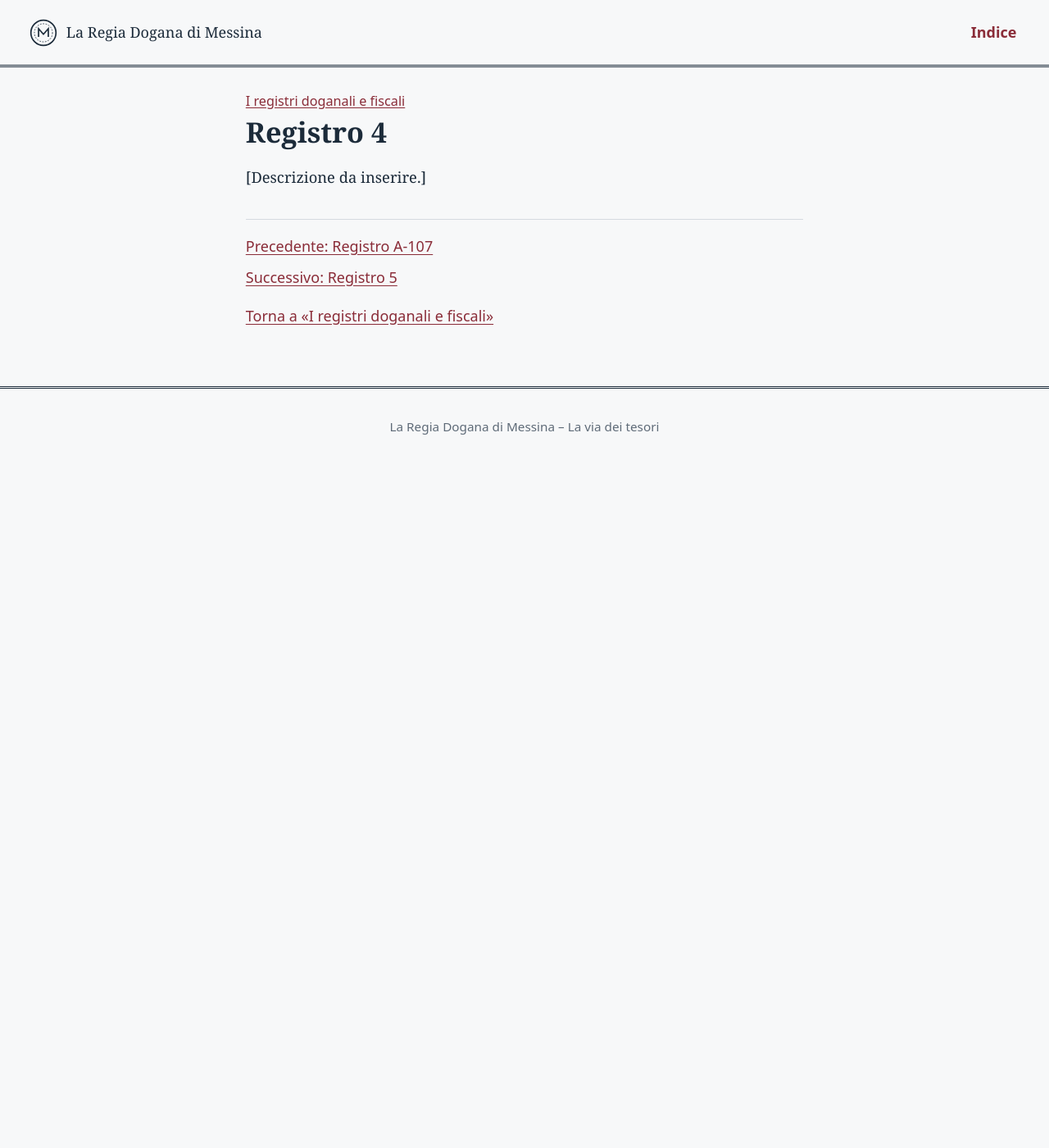
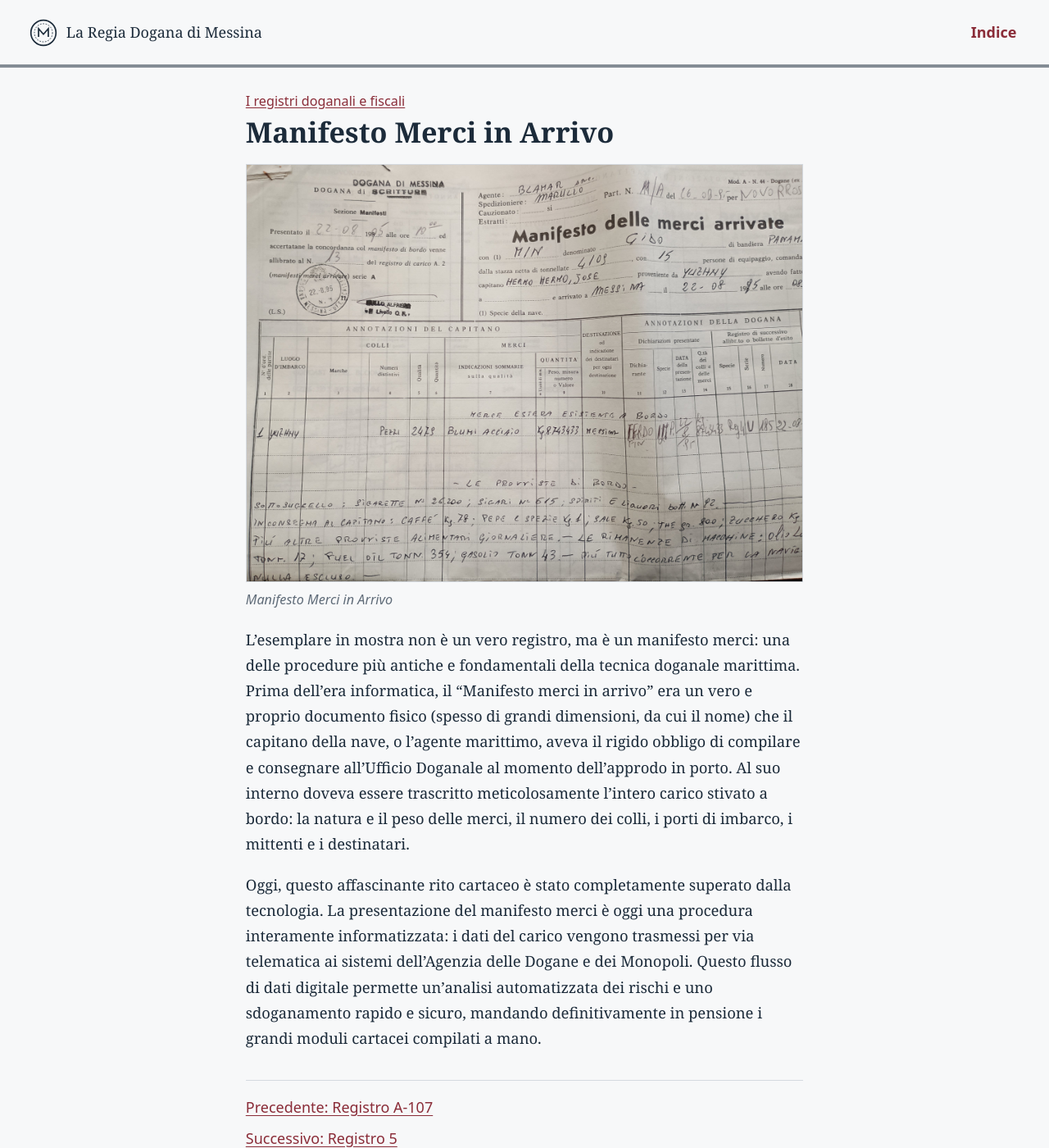
Before and after one commit to GiuseppeLB/regia-dogana-di-Messina, a Jekyll site: the page built from _oggetti/registro-4.md, in a window 1280 px wide and 1400 px high. Shown: the whole window at 82% size. Built offline with Jekyll 4.4.1, drawn with Linux system fonts in a browser that asks for light colours.

Commit message:
Update _oggetti/registro-4.md (via Pages CMS)

```diff
--- a/_oggetti/registro-4.md
+++ b/_oggetti/registro-4.md
@@ -1,11 +1,11 @@
 ---
 layout: oggetto
-title: "Registro 4"
+title: Manifesto Merci in Arrivo
 pagina: registri
-sezione: ""
 ordine: 4
-foto: ""
-alt: ""
-didascalia: ""
+foto: /assets/foto/registro 5 - manifesto merci.jpg
+didascalia: Manifesto Merci in Arrivo
 ---
-[Descrizione da inserire.]
+L'esemplare in mostra non è un vero registro, ma è un manifesto merci: una delle procedure più antiche e fondamentali della tecnica doganale marittima. Prima dell'era informatica, il "Manifesto merci in arrivo" era un vero e proprio documento fisico (spesso di grandi dimensioni, da cui il nome) che il capitano della nave, o l'agente marittimo, aveva il rigido obbligo di compilare e consegnare all'Ufficio Doganale al momento dell'approdo in porto. Al suo interno doveva essere trascritto meticolosamente l'intero carico stivato a bordo: la natura e il peso delle merci, il numero dei colli, i porti di imbarco, i mittenti e i destinatari.
+
+Oggi, questo affascinante rito cartaceo è stato completamente superato dalla tecnologia. La presentazione del manifesto merci è oggi una procedura interamente informatizzata: i dati del carico vengono trasmessi per via telematica ai sistemi dell'Agenzia delle Dogane e dei Monopoli. Questo flusso di dati digitale permette un'analisi automatizzata dei rischi e uno sdoganamento rapido e sicuro, mandando definitivamente in pensione i grandi moduli cartacei compilati a mano.
```
